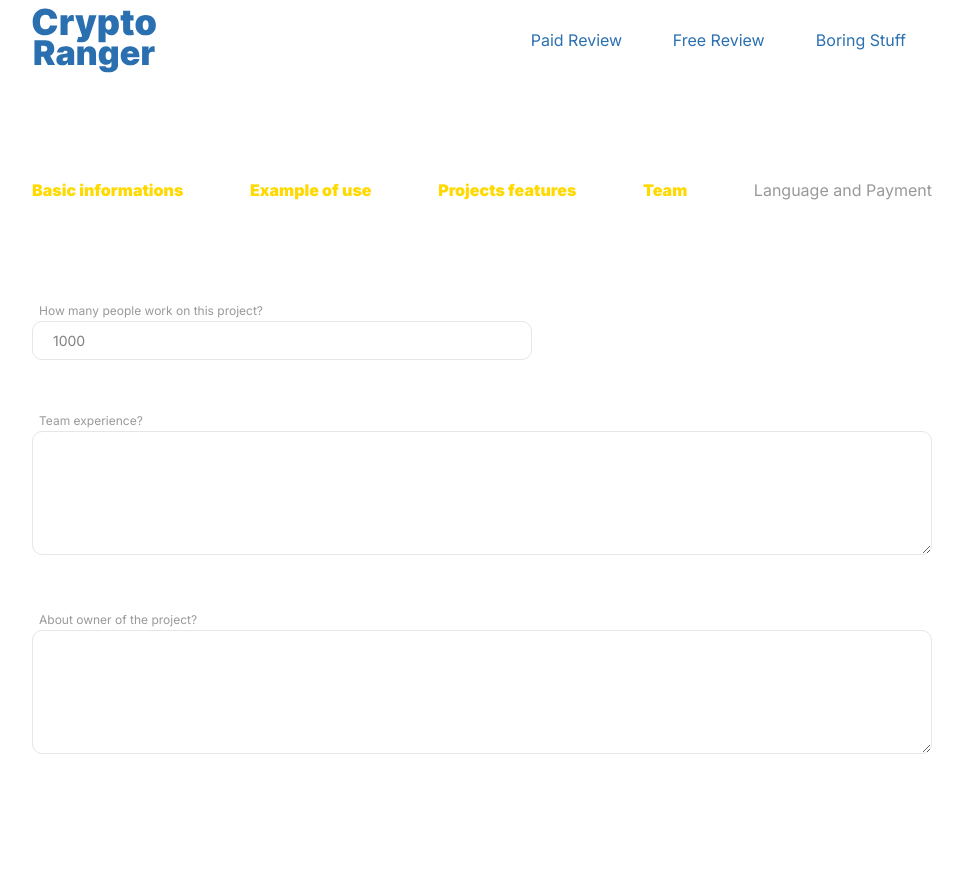
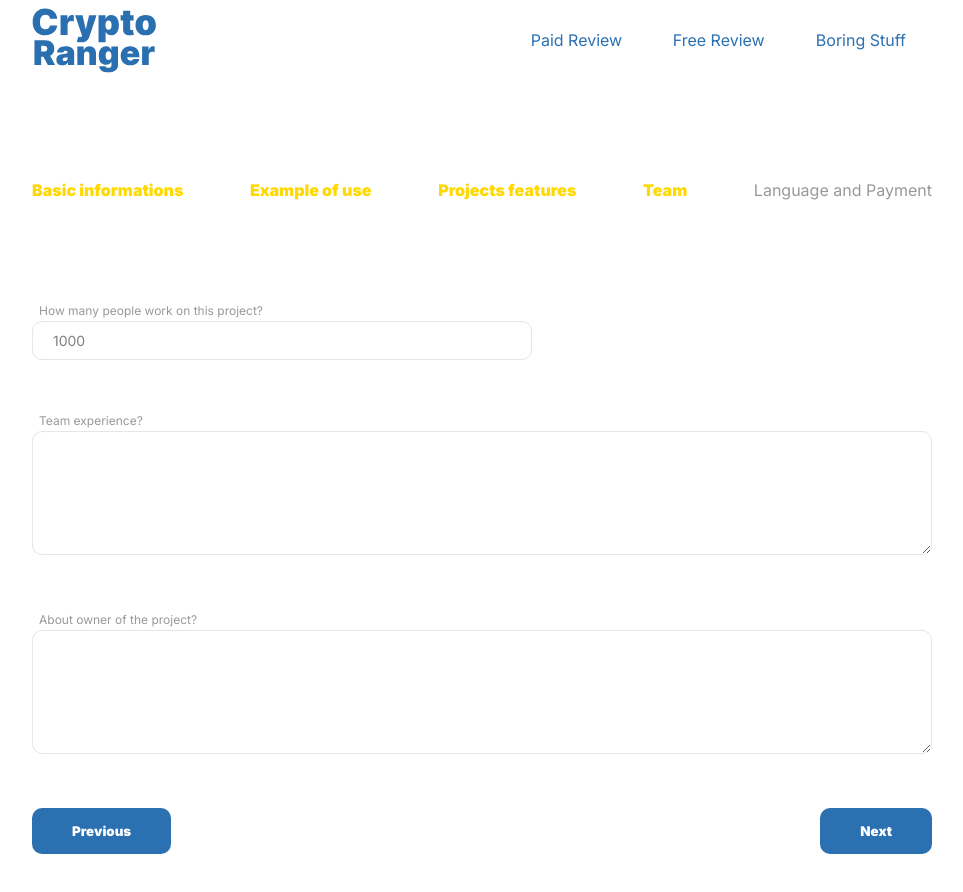
Before and after one commit to SimpleMB/CryptoRangerSimple, a Next.js app: page /paid/team in a window 1280 px wide. Shown: the top 892 px of the page, without its empty margins (158-1121 px from the left). Before the commit the page ends 808 px from the top, so only its background shows below. Built offline with nearby package versions, Linux system fonts and the light colour scheme.

Commit message:
Added bottom navigation in forms

```diff
--- a/pages/paid/features/index.tsx
+++ b/pages/paid/features/index.tsx
@@ -1,6 +1,7 @@
 import { NextPage } from 'next';
 import BreadCrumbs from '../../../components/BreadCrumbs/BreadCrumbs';
 import Navigation from '../../../components/Navigation/Navigation';
+import PreviousNextNavigation from '../../../components/PreviousNextNavigation/PreviousNextNavigation';
 import FeaturesTemplate from '../../../Templates/FeaturesTemplate/FeaturesTemplate';
 
 const index: NextPage = () => {
@@ -9,6 +10,7 @@ const index: NextPage = () => {
       <Navigation />
       <BreadCrumbs position={2} />
       <FeaturesTemplate />
+      <PreviousNextNavigation previous="/paid/exampleofuse" next="/paid/team" />
     </>
   );
 };
--- a/pages/paid/languageandpayment/index.tsx
+++ b/pages/paid/languageandpayment/index.tsx
@@ -1,6 +1,7 @@
 import { NextPage } from 'next';
 import BreadCrumbs from '../../../components/BreadCrumbs/BreadCrumbs';
 import Navigation from '../../../components/Navigation/Navigation';
+import PreviousNextNavigation from '../../../components/PreviousNextNavigation/PreviousNextNavigation';
 import LanguageTemplate from '../../../Templates/LanguageTemplate/LanguageTemplate';
 
 const index: NextPage = () => {
@@ -9,6 +10,7 @@ const index: NextPage = () => {
       <Navigation />
       <BreadCrumbs position={4} />
       <LanguageTemplate />
+      <PreviousNextNavigation previous="/paid/team" next="" />
     </>
   );
 };
--- a/pages/paid/team/index.tsx
+++ b/pages/paid/team/index.tsx
@@ -1,6 +1,7 @@
 import { NextPage } from 'next';
 import BreadCrumbs from '../../../components/BreadCrumbs/BreadCrumbs';
 import Navigation from '../../../components/Navigation/Navigation';
+import PreviousNextNavigation from '../../../components/PreviousNextNavigation/PreviousNextNavigation';
 import TeamTemplate from '../../../Templates/TeamTemplate/TeamTemplate';
 
 const index: NextPage = () => {
@@ -9,6 +10,10 @@ const index: NextPage = () => {
       <Navigation />
       <BreadCrumbs position={3} />
       <TeamTemplate />
+      <PreviousNextNavigation
+        previous="/paid/features"
+        next="/paid/languageandpayment"
+      />
     </>
   );
 };
```
